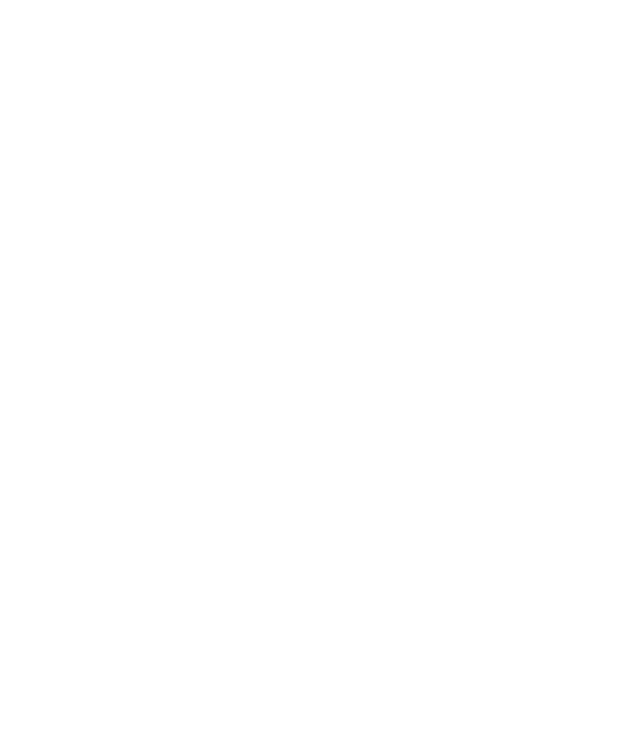
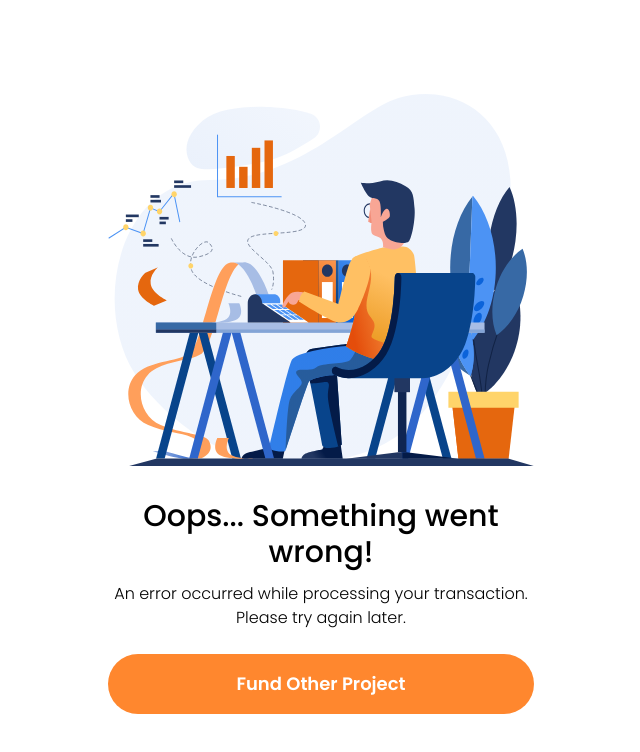
Before and after one commit to alvinmdj/nuxt-crowdfunding, a Nuxt app: page /transactions/error in a window 1280 px wide. Before the commit this address had no page. Shown: the top 752 px of the page, without its empty margins (319-959 px from the left). Built offline with nearby package versions, Linux system fonts and the light colour scheme.

Commit message:
Checkout funding API integration

```diff
--- a/pages/projects/_id.vue
+++ b/pages/projects/_id.vue
@@ -60,23 +60,35 @@
             </div>
 
             <h4 class="mt-5 font-semibold">What will you get:</h4>
-            <ul class="list-check mt-3">
+            <ul class="list-check my-3">
               <li v-for="(perk, index) in campaignDetail.data.perks" :key="index">
                 {{ perk }}
               </li>
             </ul>
+            <DangerAlert v-if="errorMessage !== ''" :error-message="errorMessage" />
+            <template v-if="$store.state.auth.loggedIn">
               <input
+                v-model.number="transaction.amount"
                 type="number"
                 class="border border-gray-500 block w-full px-6 py-3 mt-4 rounded-full text-gray-800 transition duration-300 ease-in-out focus:outline-none focus:shadow-outline"
                 placeholder="Amount in Rp"
-              value=""
+                @keyup.enter="fund"
               />
-            <NuxtLink
-              to="/fund-success"
+              <button
                 class="text-center mt-3 button-cta block w-full bg-orange-button hover:bg-green-button text-white font-medium px-6 py-3 text-md rounded-full"
+                @click="fund"
               >
                 Fund Now
-            </NuxtLink>
+              </button>
+            </template>
+            <template v-else>
+              <button
+                class="text-center mt-3 button-cta block w-full bg-orange-button hover:bg-green-button text-white font-medium px-6 py-3 text-md rounded-full"
+                @click="$router.push({ path: '/login' })"
+              >
+                Sign in to Fund
+              </button>
+            </template>
           </div>
         </div>
       </div>
@@ -129,7 +141,12 @@ export default {
   data() {
     return {
       default_image: '',
-    }
+      transaction: {
+        campaign_id: Number.parseInt(this.$route.params.id),
+        amount: undefined,
+      },
+      errorMessage: '',
+    };
   },
   mounted() {
     this.default_image = `${this.$axios.defaults.baseURL}/${this.campaignDetail.data.image_url}`;
@@ -138,6 +155,18 @@ export default {
     changeImage(url) {
       this.default_image = url;
     },
+    async fund() {
+      try {
+        if (this.transaction.amount === undefined || this.transaction.amount === 0) {
+          this.errorMessage = 'Please fill the amount field';
+          return
+        }
+        const response = await this.$axios.post('/api/v1/transactions', this.transaction);
+        window.location = response.data.data.payment_url;
+      } catch (error) {
+        this.errorMessage = 'Something went wrong';
+      }
+    }
   },
 }
 </script>
--- /dev/null
+++ b/pages/transactions/error.vue
@@ -0,0 +1,34 @@
+<template>
+  <div class="container mx-auto h-screen flex justify-center items-center">
+    <div class="w-full lg:w-1/3 px-10 lg:px-0">
+      <div class="flex justify-center items-center mx-auto mt-6 mb-8">
+        <img src="/funded-illustration.svg" alt="" class="w-full" />
+      </div>
+      <h2 class="font-medium mb-3 text-3xl text-center">
+        Oops... Something went wrong!
+      </h2>
+      <p class="text-center font-light">
+        An error occurred while processing your transaction.
+        <br />
+        Please try again later.
+      </p>
+      <div class="mb-4 mt-6">
+        <div class="mb-3">
+          <button
+            class="block w-full bg-orange-button hover:bg-green-button text-white font-semibold px-6 py-4 text-lg rounded-full"
+            @click="$router.push({ path: '/' })"
+          >
+            Fund Other Project
+          </button>
+        </div>
+      </div>
+    </div>
+  </div>
+</template>
+
+<script>
+export default {
+  name: "FundSuccessPage",
+  layout: "success",
+}
+</script>
--- /dev/null
+++ b/pages/transactions/unfinish.vue
@@ -0,0 +1,32 @@
+<template>
+  <div class="container mx-auto h-screen flex justify-center items-center">
+    <div class="w-full lg:w-1/3 px-10 lg:px-0">
+      <div class="flex justify-center items-center mx-auto mt-6 mb-8">
+        <img src="/funded-illustration.svg" alt="" class="w-full" />
+      </div>
+      <h2 class="font-medium mb-3 text-3xl text-center">
+        Transaction Unfinished
+      </h2>
+      <p class="text-center font-light">
+        Your transaction has been cancelled.
+      </p>
+      <div class="mb-4 mt-6">
+        <div class="mb-3">
+          <button
+            class="block w-full bg-orange-button hover:bg-green-button text-white font-semibold px-6 py-4 text-lg rounded-full"
+            @click="$router.push({ path: '/' })"
+          >
+            Fund Other Project
+          </button>
+        </div>
+      </div>
+    </div>
+  </div>
+</template>
+
+<script>
+export default {
+  name: "FundSuccessPage",
+  layout: "success",
+}
+</script>
```
Also changed, not shown: pages/transactions/finish.vue (renamed from pages/fund-success.vue), 1 other file (tests, documents, lock files or other folders). Lines whose indentation alone changed are shown as unchanged.
